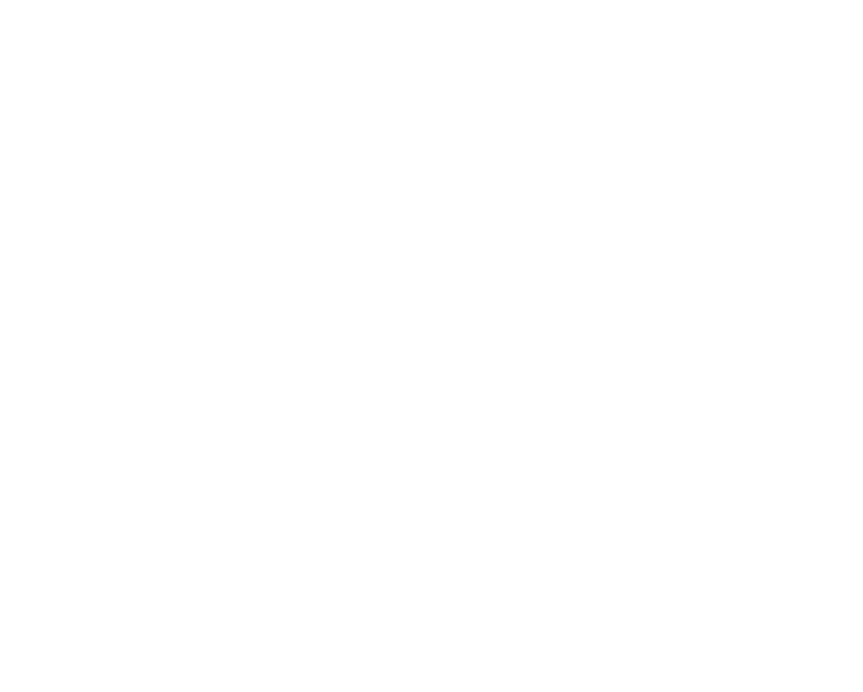
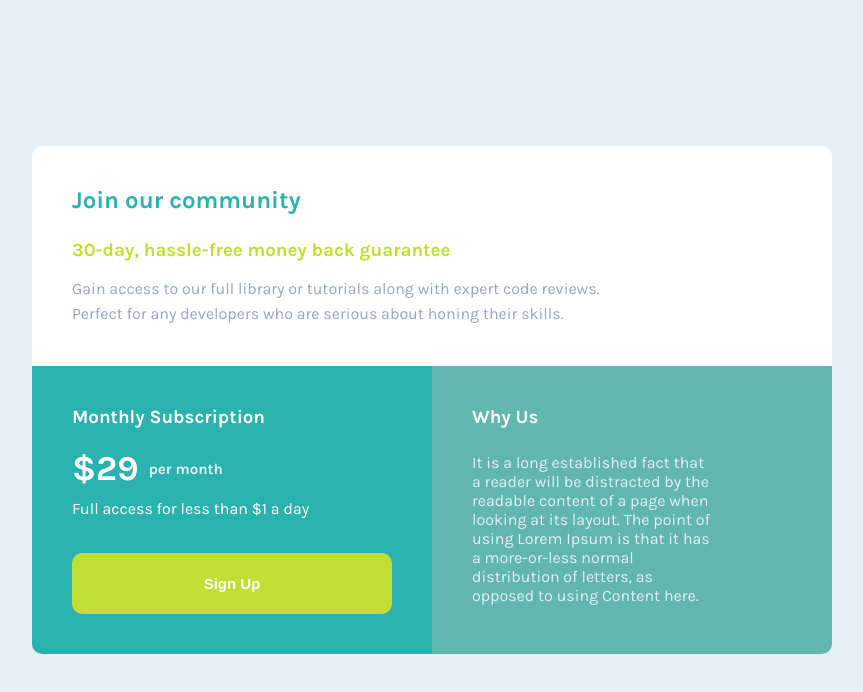
Before and after one commit to gabrielkolomar/price-grid-component, a plain HTML site: page index.html in a window 1280 px wide. Shown: the whole page, without its empty margins (208-1071 px from the left). Drawn offline with Linux system fonts and the light colour scheme.

Commit message:
first commit

```diff
--- a/index.html
+++ b/index.html
@@ -5,6 +5,45 @@
     <meta http-equiv="X-UA-Compatible" content="IE=edge" />
     <meta name="viewport" content="width=device-width, initial-scale=1.0" />
     <title>Grid Component</title>
+
+    <link rel="stylesheet" href="style.css" />
+
+    <link rel="preconnect" href="https://fonts.googleapis.com" />
+    <link rel="preconnect" href="https://fonts.gstatic.com" crossorigin />
+
+    <link
+      href="https://fonts.googleapis.com/css2?family=Karla:wght@400;700&display=swap"
+      rel="stylesheet"
+    />
   </head>
-  <body></body>
+  <body>
+    <main class="container">
+      <div class="information">
+        <h2>Join our community</h2>
+        <h3>30-day, hassle-free money back guarantee</h3>
+        <p>
+          Gain access to our full library or tutorials along with expert code
+          reviews. <br />
+          Perfect for any developers who are serious about honing their skills.
+        </p>
+      </div>
+      <section class="division">
+        <div class="buy">
+          <h3>Monthly Subscription</h3>
+          <h1>$29 <strong>per month</strong></h1>
+          <p>Full access for less than $1 a day</p>
+          <button>Sign Up</button>
+        </div>
+        <div class="specs">
+          <h3>Why Us</h3>
+          <p>
+            It is a long established fact that a reader will be distracted by
+            the readable content of a page when looking at its layout. The point
+            of using Lorem Ipsum is that it has a more-or-less normal
+            distribution of letters, as opposed to using Content here.
+          </p>
+        </div>
+      </section>
+    </main>
+  </body>
 </html>
--- /dev/null
+++ b/style.css
@@ -0,0 +1,128 @@
+:root {
+  --cyan: #2ab2af;
+  --bright-yellow: #c0df34;
+  --light-gray: #e5eff5;
+  --grayish-blue: #98a6bd;
+  --white: #fff;
+  --light-cyan: rgb(98, 182, 176);
+}
+
+* {
+  padding: 0;
+  margin: 0;
+  outline: none;
+  box-sizing: border-box;
+}
+
+button {
+  cursor: pointer;
+}
+
+body {
+  font-family: 'Karla', sans-serif;
+  background: var(--light-gray);
+  display: grid;
+  place-items: center;
+  height: 100vh;
+}
+
+.container {
+  max-width: 800px;
+  background: var(--white);
+  display: flex;
+  flex-direction: column;
+  border-radius: 10px;
+}
+
+.division {
+  display: grid;
+  grid-template-columns: 1fr 1fr;
+}
+
+.container .information {
+  padding: 40px 40px;
+}
+
+.container .information h2 {
+  color: var(--cyan);
+  margin-bottom: 25px;
+}
+
+.container .information h3 {
+  color: var(--bright-yellow);
+  margin-bottom: 15px;
+}
+
+.container .information p {
+  color: var(--grayish-blue);
+  line-height: 25px;
+}
+
+.division .buy {
+  background: var(--cyan);
+  border-radius: 0 0 0 10px;
+  padding: 40px 40px;
+}
+
+.division .buy h3 {
+  color: var(--white);
+  margin-bottom: 20px;
+}
+
+.division .buy h1 {
+  color: var(--white);
+  margin-bottom: 10px;
+  font-size: 35px;
+  display: flex;
+  align-items: center;
+}
+
+.division .buy h1 strong {
+  font-size: 15px;
+  color: var(--light-gray);
+  margin-left: 10px;
+}
+
+.division .buy p {
+  color: var(--white);
+  margin-bottom: 35px;
+}
+
+.division .buy button {
+  padding: 20px 20px;
+  border-radius: 10px;
+  border: 2px solid var(--bright-yellow);
+  width: 100%;
+  background: var(--bright-yellow);
+  color: var(--white);
+  font-weight: bold;
+  font-size: 15px;
+  transition: 1s;
+}
+
+.division .buy button:hover {
+  background: transparent;
+  border: 2px solid var(--bright-yellow);
+  color: var(--bright-yellow);
+}
+
+.division .buy button:active {
+  position: relative;
+  top: 2px;
+}
+
+.division .specs {
+  background: var(--light-cyan);
+  padding: 40px 40px;
+  border-radius: 0 0 10px 0;
+}
+
+.division .specs h3 {
+  color: var(--white);
+  margin-bottom: 25px;
+}
+
+.division .specs p {
+  color: var(--light-gray);
+  padding: 0 80px 0 0;
+}
```
